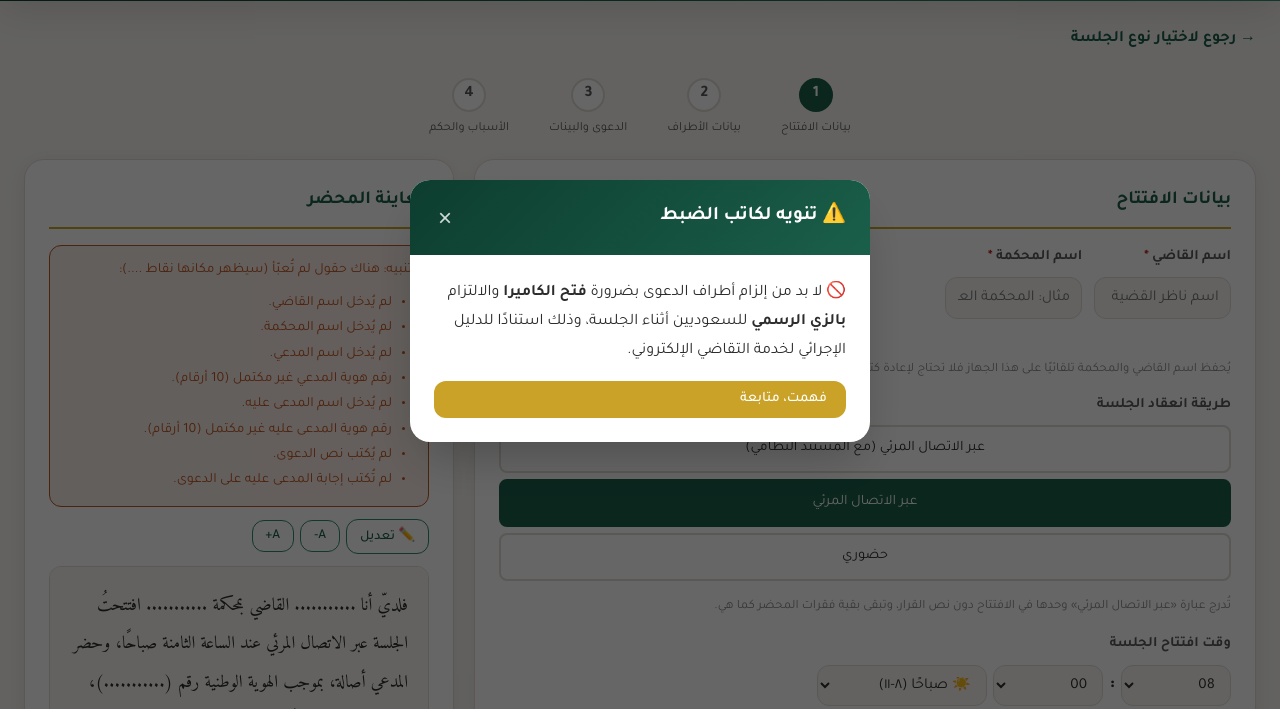
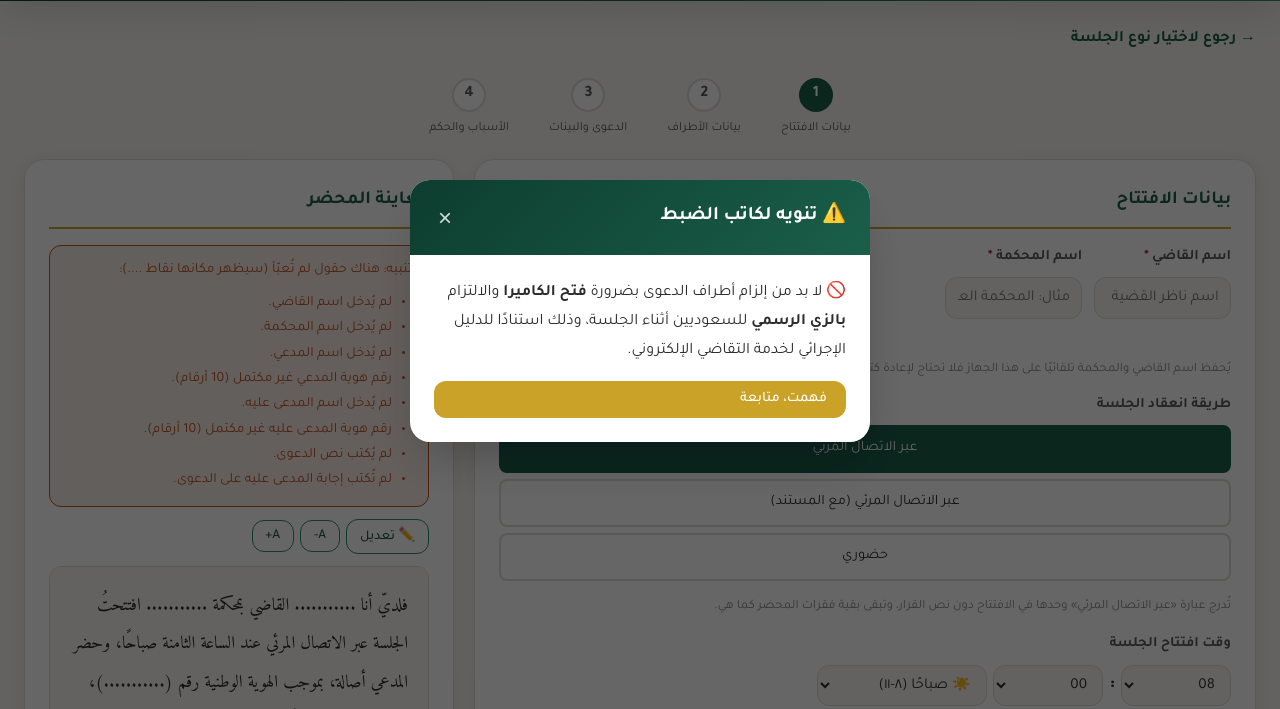
Before and after one commit to abosalehg-ui/court-templates-sa, a website with bundled scripts: page minutes.html in a window 1280 px wide. Both pictures are taken after a click on the element "جلسة تحضيرية (جديدة)". Shown: the part 89-798 px from the top of the page. Built offline with nearby package versions, Linux system fonts and the light colour scheme.

Commit message:
Update minutes.html

```diff
--- a/minutes.html
+++ b/minutes.html
@@ -76,8 +76,8 @@
                             <div class="field">
                                 <label>طريقة انعقاد الجلسة</label>
                                 <div class="choice-group vertical" data-group="session-mode">
-                                    <div class="choice-btn" data-value="videoFull">عبر الاتصال المرئي (مع المستند النظامي)</div>
                                     <div class="choice-btn active" data-value="video">عبر الاتصال المرئي</div>
+                                    <div class="choice-btn" data-value="videoFull">عبر الاتصال المرئي (مع المستند)</div>
                                     <div class="choice-btn" data-value="inPerson">حضوري</div>
                                 </div>
                                 <div class="hint" id="sessionModeHint"></div>
```
